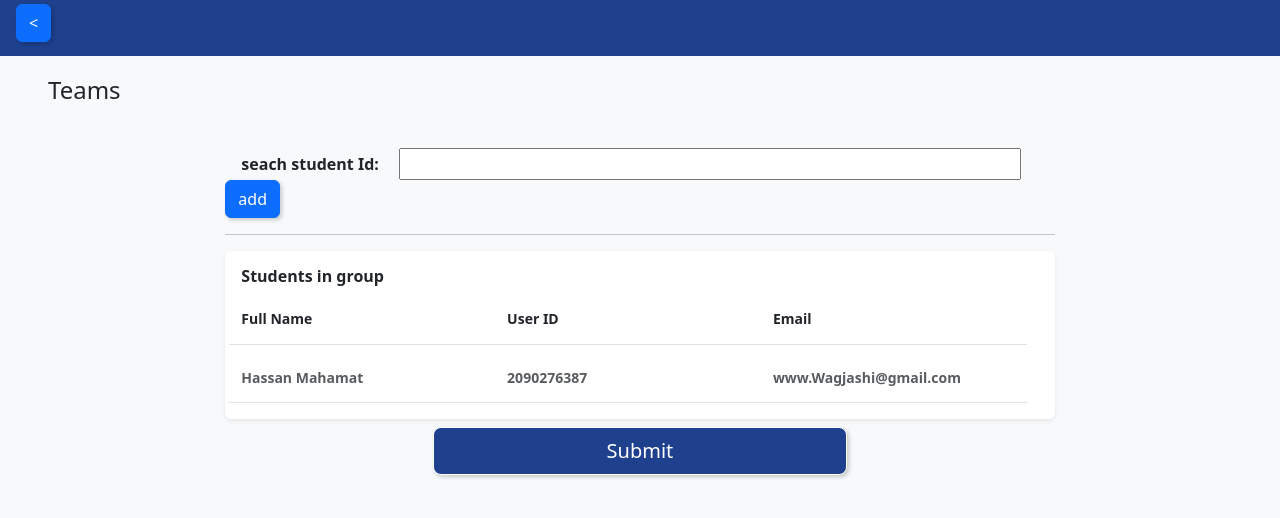
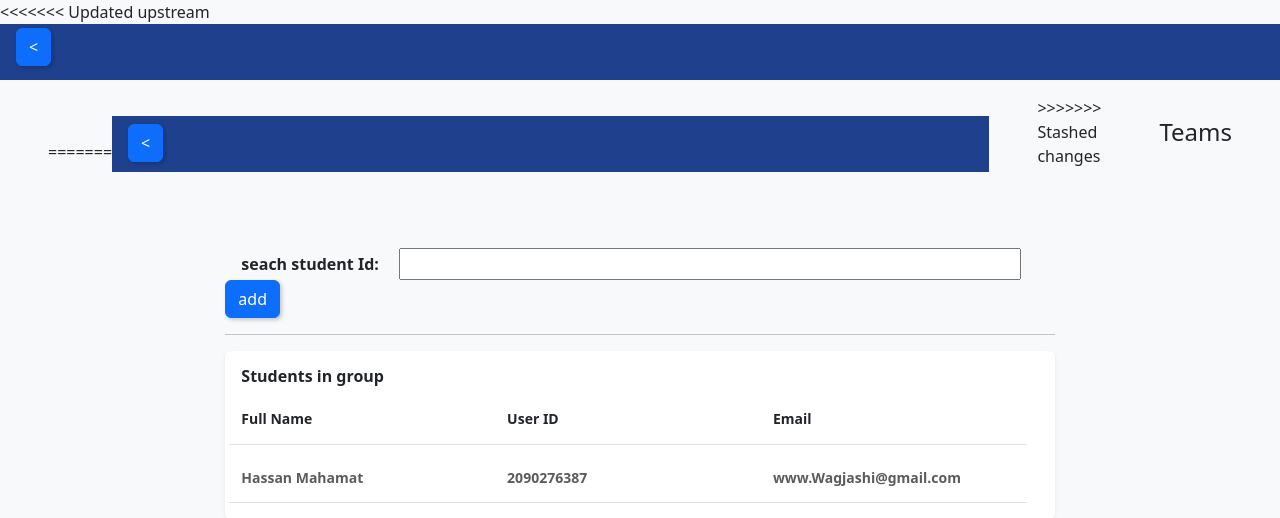
Before and after one commit to Nadaai/Term_Project_CMS353_v1.2, a Flask app: template templates/add_student_instructor.html in a window 1280 px wide. Shown: the top 518 px of the page. Run offline with Flask 3, Linux system fonts and the light colour scheme; the template is opened without the code that fills it, so the values that code supplies are empty; parts of the project's set-up code (start-up, migrations or seed data) failed here and were passed over.

Commit message:
Update add_student_instructor.html

```diff
--- a/templates/add_student_instructor.html
+++ b/templates/add_student_instructor.html
@@ -14,6 +14,7 @@
   <header>
 
 
+<<<<<<< Updated upstream
     <div class="up-header mb-3">
       <div class="d-flex flex-column flex-md-row align-items-center">
         <button class="btn btn-primary mx-3 my-1"><</button>
@@ -24,6 +25,11 @@
     </div>
     <div class="d-flex flex-column flex-md-row align-items-center pb-3 mb-4 ps-5 pe-4">
 
+=======
+    <div class="up-header mb-3"><button class="btn btn-primary mx-3 my-2">&lt;</button></div>
+    <div class="d-flex flex-column flex-md-row align-items-center pb-3 mb-4 ps-5 pe-4">
+
+>>>>>>> Stashed changes
         <a href="#" class="d-flex align-items-center text-dark text-decoration-none">
           <span class="fs-4">Teams</span>
         </a>
```
